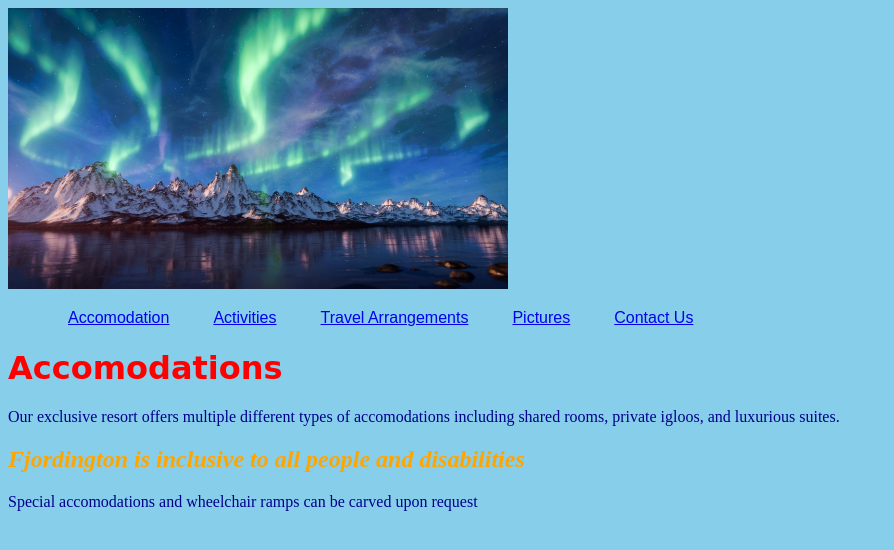
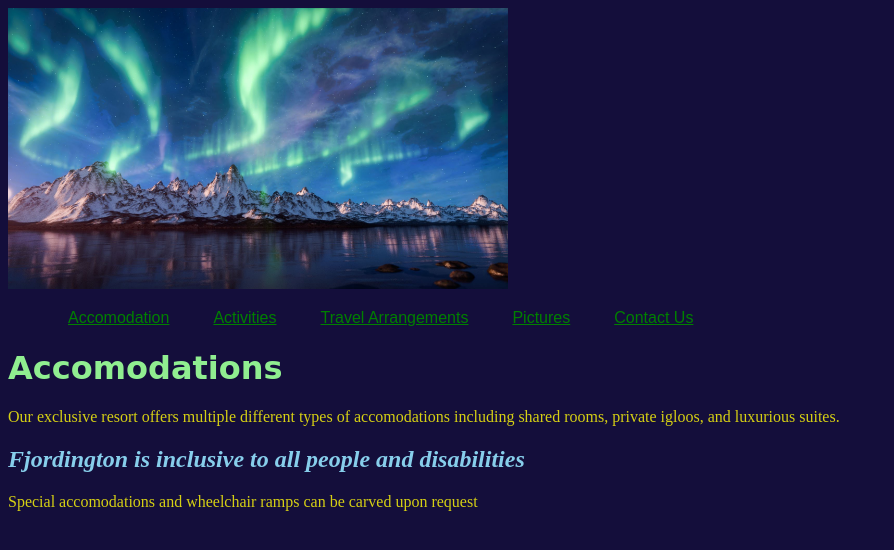
Before and after one commit to DylanCStack/branching-test-project, a plain HTML site: page accomodations.html in a window 1280 px wide. Shown: the whole page, without its empty margins (0-894 px from the left). Drawn offline with Linux system fonts and the light colour scheme.

Commit message:
modify style for new night theme

```diff
--- a/css/stylesheet.css
+++ b/css/stylesheet.css
@@ -1,10 +1,10 @@
 h1 {
-  color: red;
+  color: lightgreen;
   font-family: cursive;
 }
 
 h2 {
-  color: orange;
+  color: skyblue;
   font-style: italic;
   font-weight: bold;
 }
@@ -15,9 +15,9 @@ img {
 }
 
 body {
-  background-color: skyblue;
+  background-color: #140E3B;
   text-align: left;
-  color: darkblue;
+  color: #D6D014;
 }
 
 li {
@@ -27,3 +27,10 @@ li {
   margin: 20px;
 
 }
+
+a:visited {
+  color:darkgreen;
+}
+a {
+  color:green;
+}
```
